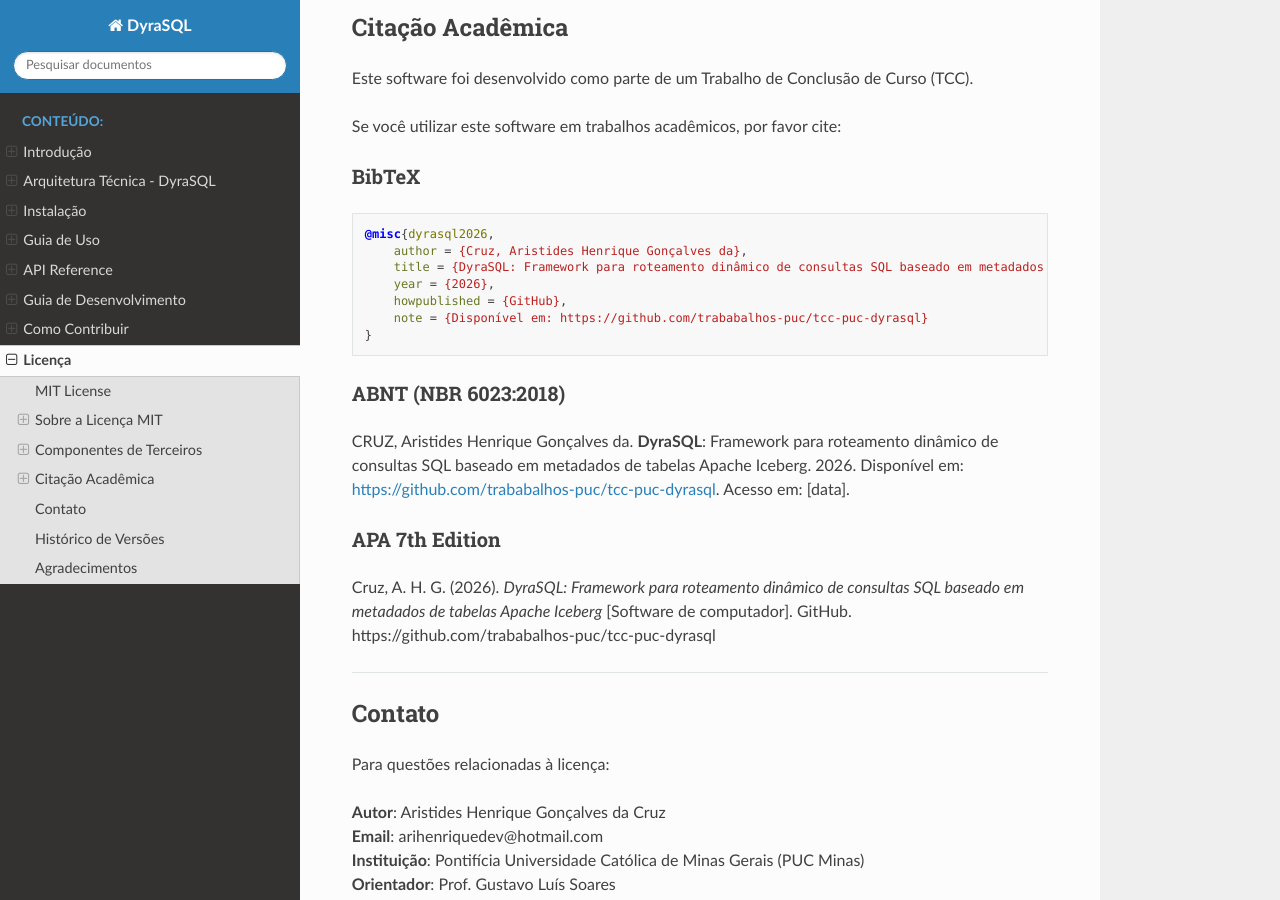
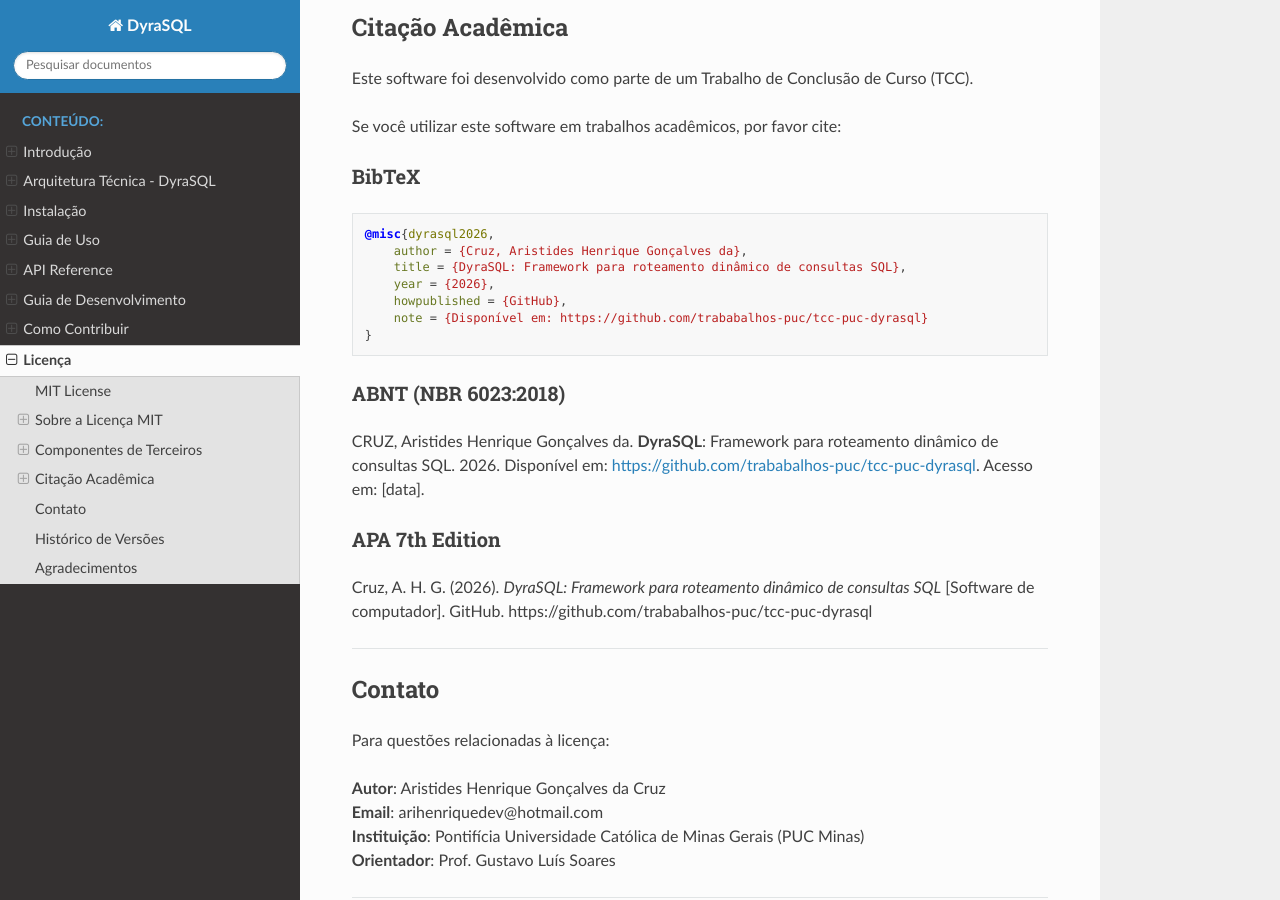
Before and after one commit to trababalhos-puc/tcc-puc-dyrasql, a Sphinx documentation site: the page built from docs/license.md, in a window 1280 px wide and 900 px high, scrolled down 1867 px. Built offline with Sphinx 7.4.7 and the Read the Docs theme 3.1.0, drawn with Linux system fonts in a browser that asks for light colours.

Commit message:
[docs] 📚: simplifica descricao do DyraSQL removendo explicacao de metadados Iceberg

````diff
--- a/docs/index.rst
+++ b/docs/index.rst
@@ -1,7 +1,7 @@
 DyraSQL - Documentação
 ======================
 
-**DyraSQL** é um framework para roteamento dinâmico de consultas SQL baseado em metadados de tabelas Apache Iceberg.
+**DyraSQL** é um framework para roteamento dinâmico de consultas SQL.
 
 O sistema direciona automaticamente consultas para clusters Trino de capacidades distintas, otimizando o uso de recursos através da análise de metadados obtidos via comando EXPLAIN (TYPE IO).
 
--- a/docs/license.md
+++ b/docs/license.md
@@ -83,7 +83,7 @@
 ```bibtex
 @misc{dyrasql2026,
     author = {Cruz, Aristides Henrique Gonçalves da},
-    title = {DyraSQL: Framework para roteamento dinâmico de consultas SQL baseado em metadados de tabelas Apache Iceberg},
+    title = {DyraSQL: Framework para roteamento dinâmico de consultas SQL},
     year = {2026},
     howpublished = {GitHub},
     note = {Disponível em: https://github.com/trababalhos-puc/tcc-puc-dyrasql}
@@ -92,11 +92,11 @@
 
 ### ABNT (NBR 6023:2018)
 
-CRUZ, Aristides Henrique Gonçalves da. **DyraSQL**: Framework para roteamento dinâmico de consultas SQL baseado em metadados de tabelas Apache Iceberg. 2026. Disponível em: <https://github.com/trababalhos-puc/tcc-puc-dyrasql>. Acesso em: [data].
+CRUZ, Aristides Henrique Gonçalves da. **DyraSQL**: Framework para roteamento dinâmico de consultas SQL. 2026. Disponível em: <https://github.com/trababalhos-puc/tcc-puc-dyrasql>. Acesso em: [data].
 
 ### APA 7th Edition
 
-Cruz, A. H. G. (2026). *DyraSQL: Framework para roteamento dinâmico de consultas SQL baseado em metadados de tabelas Apache Iceberg* [Software de computador]. GitHub. https://github.com/trababalhos-puc/tcc-puc-dyrasql
+Cruz, A. H. G. (2026). *DyraSQL: Framework para roteamento dinâmico de consultas SQL* [Software de computador]. GitHub. https://github.com/trababalhos-puc/tcc-puc-dyrasql
 
 ---
 
````
Also changed, not shown: README.md (+1 -1 lines), docs/arquitetura.md (+1 -1 lines), docs/introducao.md (+1 -1 lines), src/README.md, 1 other file.
